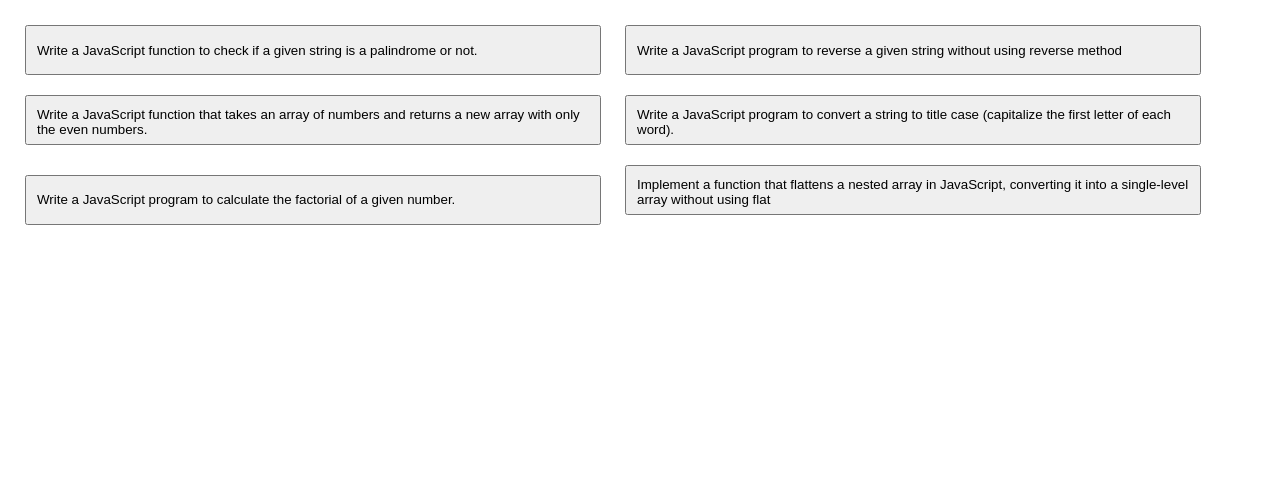
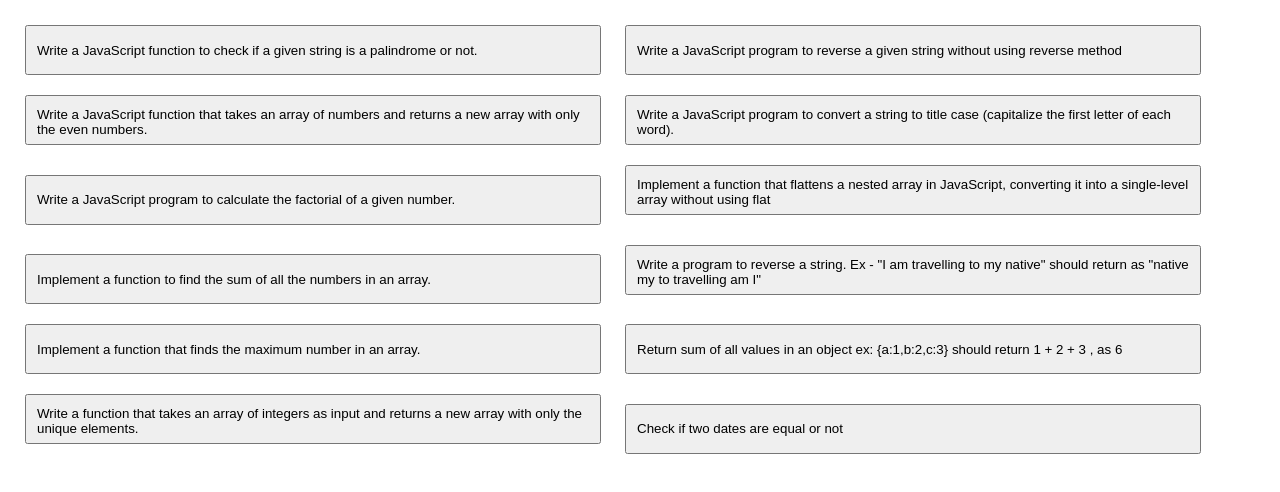
Before and after one commit to Deepikakumar0706/javascript-basics, a plain HTML site: page index.html in a window 1280 px wide. Drawn offline with Linux system fonts and the light colour scheme.

Commit message:
2nd set sums

```diff
--- a/index.html
+++ b/index.html
@@ -49,6 +49,26 @@
         Implement a function that flattens a nested array in JavaScript,
         converting it into a single-level array without using flat
       </button>
+      <button onclick="sumsOfAllNumbers()">
+        Implement a function to find the sum of all the numbers in an array.
+      </button>
+      <button onclick="reversedString()">
+        Write a program to reverse a string. Ex - "I am travelling to my native"
+        should return as "native my to travelling am I"
+      </button>
+      <button onclick="findMaxNum()">
+        Implement a function that finds the maximum number in an array.
+      </button>
+      <button onclick="sumAllValues()">
+        Return sum of all values in an object ex: {a:1,b:2,c:3} should return 1
+        + 2 + 3 , as 6
+      </button>
+      <button onclick="removeDuplicates()">
+        Write a function that takes an array of integers as input and returns a
+        new array with only the unique elements.
+      </button>
+
+      <button onclick="checkDate()">Check if two dates are equal or not</button>
     </div>
   </body>
 </html>
--- a/main.js
+++ b/main.js
@@ -63,3 +63,53 @@ function flattenInnerArray(innerArray) {
     }
   }
 }
+//2nd set sums
+function sumsOfAllNumbers() {
+  const numArray = [1, 2, 3, 4, 5, 6];
+  let sum = 0;
+  for (let i = 0; i < numArray.length; i++) {
+    sum = sum + numArray[i];
+  }
+  console.log(sum);
+}
+
+function reversedString() {
+  const word = "I am traveling to my native";
+  const wordString = word.split(" ").reverse().join(" ");
+  console.log(wordString);
+}
+
+function findMaxNum() {
+  const number = [9, 10, 99, 45, 92, 56];
+  const maxNumber = Math.max(...number);
+  console.log(maxNumber);
+}
+
+function sumAllValues() {
+  const obj = { a: 1, b: 2, c: 3 };
+  let sums = 0;
+  for (x in obj) {
+    sums = sums + obj[x];
+  }
+  console.log(sums);
+}
+
+function removeDuplicates() {
+  let array = [1, 2, 2, 3, 4, 55, 6, 6, 7, 7, 7, 55, 8];
+  let uniqueArray = [];
+  for (let i = 0; i < array.length; i++) {
+    if (uniqueArray.indexOf(array[i]) === -1) {
+      uniqueArray.push(array[i]);
+    }
+  }
+  console.log(uniqueArray);
+}
+function checkDate() {
+  let date1 = "09/12/2024";
+  let date2 = "07/12/2024";
+  if (date1 === date2) {
+    console.log("date are equal");
+  } else {
+    console.log("date are not equal");
+  }
+}
```
